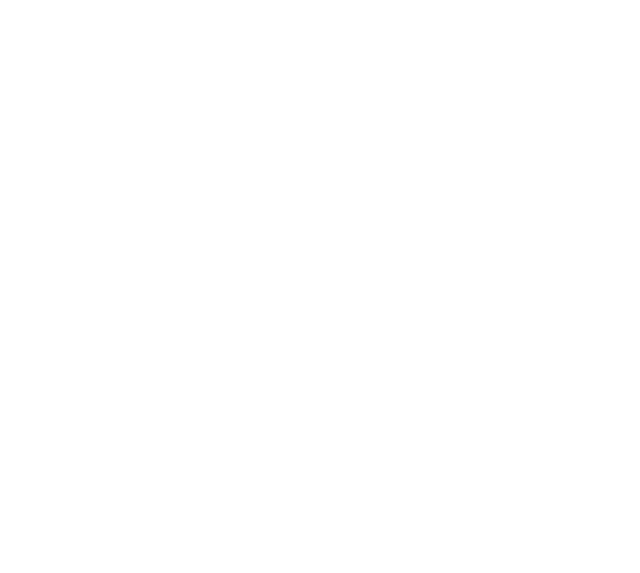
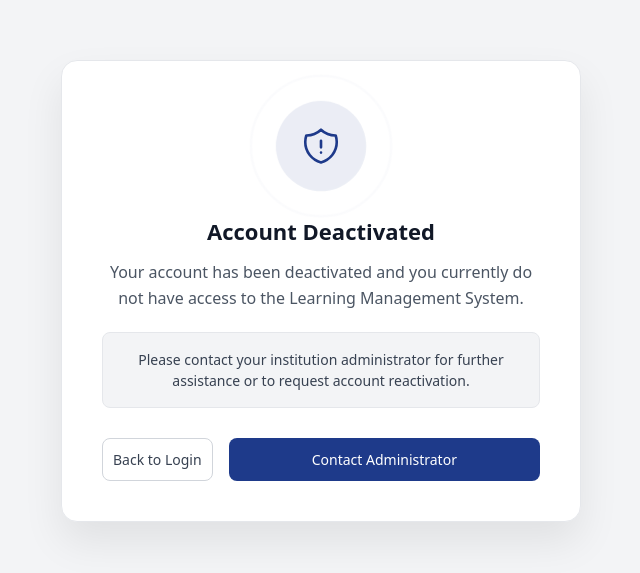
Before and after one commit to ravitharun/edu-lms-mern, a React (Vite) app in the folder UI/: page /AccountDeactivate in a window 1280 px wide. Before the commit this address had no page. Shown: the part 109-682 px from the top of the page, without its empty margins (319-959 px from the left). Built offline with nearby package versions, Linux system fonts and the light colour scheme; what react-secure-storage would draw is missing.

Commit message:
added the ui for the Account Deactivated ui

```diff
--- a/UI/package.json
+++ b/UI/package.json
@@ -10,6 +10,7 @@
     "preview": "vite preview"
   },
   "dependencies": {
+    "@heroicons/react": "^2.2.0",
     "@tailwindcss/vite": "^4.1.18",
     "axios": "^1.13.2",
     "prop-types": "^15.8.1",
--- /dev/null
+++ b/UI/src/Components/AcctountDeactive.jsx
@@ -0,0 +1,44 @@
+
+import React from "react";
+import { ShieldExclamationIcon } from "@heroicons/react/24/outline";
+import "../Pages/AccountDeactivated.css";
+import { Link } from "react-router-dom";
+
+function AccountDeactivated() {
+    return (
+        <div className="deactivate-wrapper">
+            <div className="deactivate-card">
+
+                {/* Icon */}
+                <div className="icon-wrapper">
+                    <ShieldExclamationIcon className="icon" />
+                </div>
+
+                {/* Title */}
+                <h1 className="title">Account Deactivated</h1>
+
+                {/* Description */}
+                <p className="description">
+                    Your account has been deactivated and you currently do not have access
+                    to the Learning Management System.
+                </p>
+
+                <div className="info-box">
+                    <p>
+                        Please contact your institution administrator for further assistance
+                        or to request account reactivation.
+                    </p>
+                </div>
+
+                {/* Buttons */}
+                <div className="button-group">
+                    <Link to="/login">          <button className="btn secondary">Back to Login</button></Link>
+                    <button className="btn primary">Contact Administrator</button>
+                </div>
+
+            </div>
+        </div>
+    );
+}
+
+export default AccountDeactivated;
--- a/UI/src/Components/ProtectedRoute.jsx
+++ b/UI/src/Components/ProtectedRoute.jsx
@@ -8,7 +8,10 @@ const ProtectedRoute = ({ allowedRoles, children }) => {
     if (!UserName) {
         return <Navigate to="/login" replace />;
     }
-
+    if (UserName.AccountStatus) {
+        console.log(UserName.AccountStatus, 'UserName.AccountStatus')
+        return <Navigate to="/AccountDeactivate" replace />;
+    }
     const role = UserName.role;
 
     // Role not allowed
--- /dev/null
+++ b/UI/src/Pages/AccountDeactivated.css
@@ -0,0 +1,222 @@
+/* ===============================
+   PAGE WRAPPER
+=================================*/
+.deactivate-wrapper {
+    min-height: 100vh;
+    background-color: #f3f4f6;
+    display: flex;
+    align-items: center;
+    justify-content: center;
+    padding: 20px;
+}
+
+/* ===============================
+   CARD
+=================================*/
+.deactivate-card {
+    width: 100%;
+    max-width: 520px;
+    background: #ffffff;
+    padding: 40px;
+    border-radius: 16px;
+    border: 1px solid #e5e7eb;
+    box-shadow: 0 20px 40px rgba(0, 0, 0, 0.08);
+
+    animation: fadeSlide 0.6s ease forwards;
+    opacity: 0;
+    transform: translateY(30px);
+}
+
+@keyframes fadeSlide {
+    to {
+        opacity: 1;
+        transform: translateY(0);
+    }
+}
+
+/* ===============================
+   ICON SECTION
+=================================*/
+.icon-wrapper {
+    position: relative;
+    width: 90px;
+    height: 90px;
+    margin: 0 auto 24px auto;
+    display: flex;
+    align-items: center;
+    justify-content: center;
+}
+
+/* Visible Animated Glow Ring */
+.icon-wrapper::before {
+    content: "";
+    position: absolute;
+    width: 90px;
+    height: 90px;
+    border-radius: 50%;
+    background: rgba(30, 58, 138, 0.15);
+    animation: strongPulse 1.8s infinite ease-in-out;
+}
+
+/* Second outer ring for stronger effect */
+.icon-wrapper::after {
+    content: "";
+    position: absolute;
+    width: 110px;
+    height: 110px;
+    border-radius: 50%;
+    border: 2px solid rgba(30, 58, 138, 0.2);
+    animation: outerPulse 2.2s infinite ease-in-out;
+}
+
+/* Icon */
+.icon {
+    position: relative;
+    width: 42px;
+    height: 42px;
+    color: #1e3a8a;
+    z-index: 2;
+    animation: iconPop 0.6s ease forwards;
+}
+
+/* Icon Pop Animation */
+@keyframes iconPop {
+    0% {
+        transform: scale(0);
+    }
+
+    70% {
+        transform: scale(1.2);
+    }
+
+    100% {
+        transform: scale(1);
+    }
+}
+
+/* Inner Glow Pulse */
+@keyframes strongPulse {
+    0% {
+        transform: scale(1);
+        opacity: 0.6;
+    }
+
+    50% {
+        transform: scale(1.25);
+        opacity: 0.2;
+    }
+
+    100% {
+        transform: scale(1);
+        opacity: 0.6;
+    }
+}
+
+/* Outer Ring Pulse */
+@keyframes outerPulse {
+    0% {
+        transform: scale(1);
+        opacity: 0.5;
+    }
+
+    50% {
+        transform: scale(1.3);
+        opacity: 0.1;
+    }
+
+    100% {
+        transform: scale(1);
+        opacity: 0.5;
+    }
+}
+
+/* ===============================
+   TEXT
+=================================*/
+.title {
+    text-align: center;
+    font-size: 22px;
+    font-weight: 600;
+    color: #111827;
+    margin-bottom: 12px;
+}
+
+.description {
+    text-align: center;
+    color: #4b5563;
+    line-height: 1.6;
+    margin-bottom: 20px;
+}
+
+/* ===============================
+   INFO BOX
+=================================*/
+.info-box {
+    background: #f3f4f6;
+    border: 1px solid #e5e7eb;
+    padding: 16px;
+    border-radius: 8px;
+    text-align: center;
+    font-size: 14px;
+    color: #374151;
+    margin-bottom: 30px;
+}
+
+/* ===============================
+   BUTTONS
+=================================*/
+.button-group {
+    display: flex;
+    gap: 16px;
+    margin-top: 20px;
+}
+
+.button-group .btn {
+    flex: 1;
+    text-align: center;
+    text-decoration: none;
+    /* Important for Link */
+}
+
+.btn {
+    padding: 10px;
+    border-radius: 8px;
+    font-weight: 500;
+    cursor: pointer;
+    transition: all 0.2s ease;
+    font-size: 14px;
+}
+
+.btn.secondary {
+    border: 1px solid #d1d5db;
+    background: white;
+    color: #374151;
+}
+
+.btn.secondary:hover {
+    background: #f3f4f6;
+}
+
+.btn.primary {
+    background: #1e3a8a;
+    color: white;
+    border: none;
+}
+
+.btn.primary:hover {
+    background: #172554;
+    transform: translateY(-2px);
+}
+
+/* ===============================
+   RESPONSIVE
+=================================*/
+@media (min-width: 640px) {
+    .button-group {
+        flex-direction: row;
+    }
+
+    .btn {
+        flex: 1;
+    }
+}
--- a/UI/src/Pages/AdminPages/Master/APIS/DeactivateAccount.js
+++ b/UI/src/Pages/AdminPages/Master/APIS/DeactivateAccount.js
@@ -7,12 +7,9 @@ export const deactivateAccount = async (id, action) => {
 
     }
     else {
-
         const response = await axios.post("http://localhost:5001/api/Account/Deactivate", { id: id })
         console.log(response, 'response')
         return response
     }
 
-
-
 }
--- a/UI/src/main.jsx
+++ b/UI/src/main.jsx
@@ -26,6 +26,7 @@ import UpdatePassword from './Pages/StudentPages/UpdatePassword.jsx';
 import StudentProfile from './Pages/AdminPages/StudentsProfile.jsx';
 import Error from './Components/Error.jsx';
 import ProtectedRoute from './Components/ProtectedRoute.jsx';
+import AccountDeactivate from './Components/AcctountDeactive.jsx';
 
 const Dashboard = lazy(() => import("./Pages/StudentPages/Dashboard.jsx"));
 const AdminDashboard = lazy(() => import("./Pages/AdminPages/AdminDashboard.jsx"));
@@ -79,6 +80,7 @@ createRoot(document.getElementById('root')).render(
         />
         <Route path="/login" element={<Login />} />
         <Route path="/access-restricted" element={<Error />} />
+        <Route path="/AccountDeactivate" element={<AccountDeactivate />} />
         <Route path="/siginup" element={<Siginup />} />
         {/* teacher routes */}
         <Route path="/admin-dashboard" element={
```
Also changed, not shown: 2 other files (tests, documents, lock files or other folders).
